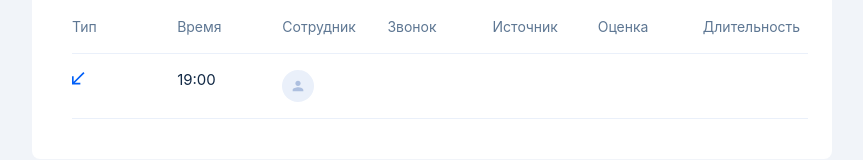
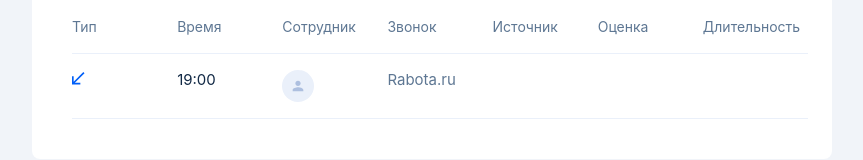
Before and after one commit to electra777/skilla-test-task, a React (Vite) app: page / in a window 1280 px wide. Shown: the part 143-303 px from the top of the page, without its empty margins (208-1071 px from the left). Built offline with nearby package versions, Linux system fonts and the light colour scheme.

Commit message:
feat: add Source

```diff
--- /dev/null
+++ b/src/components/Source/Source.module.scss
@@ -0,0 +1,4 @@
+.source {
+  font-size: 15px;
+  color: #5E7793;
+}
--- /dev/null
+++ b/src/components/Source/Source.tsx
@@ -0,0 +1,7 @@
+import styles from './Source.module.scss';
+
+const Source = () => {
+	return <div className={styles.source}>Rabota.ru</div>;
+};
+
+export default Source;
--- a/src/components/Table/Table.tsx
+++ b/src/components/Table/Table.tsx
@@ -3,6 +3,7 @@ import Time from '../Time/Time';
 import Employee from '../Employee/Employee';
 
 import styles from './Table.module.scss';
+import Source from '../Source/Source';
 
 const Table = () => {
 	return (
@@ -20,6 +21,8 @@ const Table = () => {
 				<Type />
 				<Time />
 				<Employee />
+
+				<Source />
 			</div>
 		</div>
 	);
```
